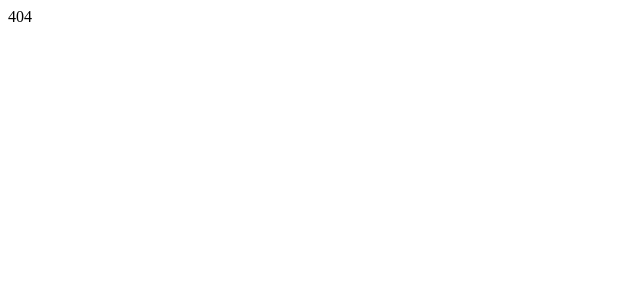
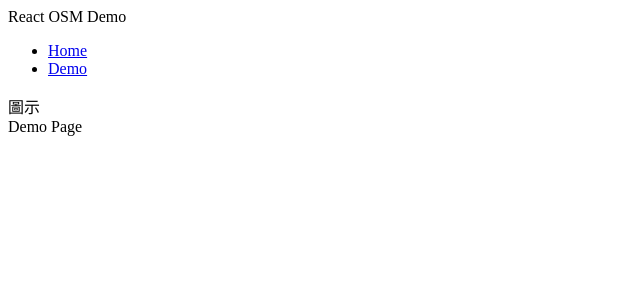
Before and after one commit to yuanchi17/react-osm-demo, a React (Vite) app: page /Demo in a window 1280 px wide. Before the commit this address led to /404. Shown: the top 300 px of the page, without its empty margins (0-640 px from the left). Built offline with nearby package versions, Linux system fonts and the light colour scheme.

Commit message:
chore: add react-leaflet、@types/leaflet

```diff
--- a/package.json
+++ b/package.json
@@ -21,11 +21,13 @@
     "jwt-decode": "^3.1.2",
     "react": "^18.2.0",
     "react-dom": "^18.2.0",
+    "react-leaflet": "^4.2.1",
     "react-router-dom": "^6.14.0",
     "sweetalert2": "^11.7.27",
     "use-immer": "^0.9.0"
   },
   "devDependencies": {
+    "@types/leaflet": "^1.9.12",
     "@types/node": "^20.3.2",
     "@types/react": "^18.0.28",
     "@types/react-dom": "^18.0.11",
--- a/src/App.tsx
+++ b/src/App.tsx
@@ -1,11 +1,22 @@
+import { BrowserRouter, NavLink } from 'react-router-dom'
 import { AppContextProvider } from './context/app-context'
-import { BrowserRouter } from 'react-router-dom'
 import AllRoutes from './routes'
 
 function App() {
   return (
     <BrowserRouter>
       <AppContextProvider>
+        <div>React OSM Demo</div>
+        <nav className='nav'>
+          <ul className='nav-list'>
+            <li>
+              <NavLink to='/'>Home</NavLink>
+            </li>
+            <li>
+              <NavLink to='/Demo'>Demo</NavLink>
+            </li>
+          </ul>
+        </nav>
         <AllRoutes />
       </AppContextProvider>
     </BrowserRouter>
--- a/src/layouts/index.tsx
+++ b/src/layouts/index.tsx
@@ -5,6 +5,7 @@ import { Outlet } from 'react-router-dom'
 export default function Layout() {
   return (
     <>
+      <div>圖示</div>
       <Outlet />
       {/* <Footer /> */}
     </>
--- /dev/null
+++ b/src/page/Demo.tsx
@@ -0,0 +1,3 @@
+export default function Demo() {
+  return <>Demo Page</>
+}
```
Also changed, not shown: src/routes/index.tsx (+4 -3 lines), 1 other file (tests, documents, lock files or other folders).
